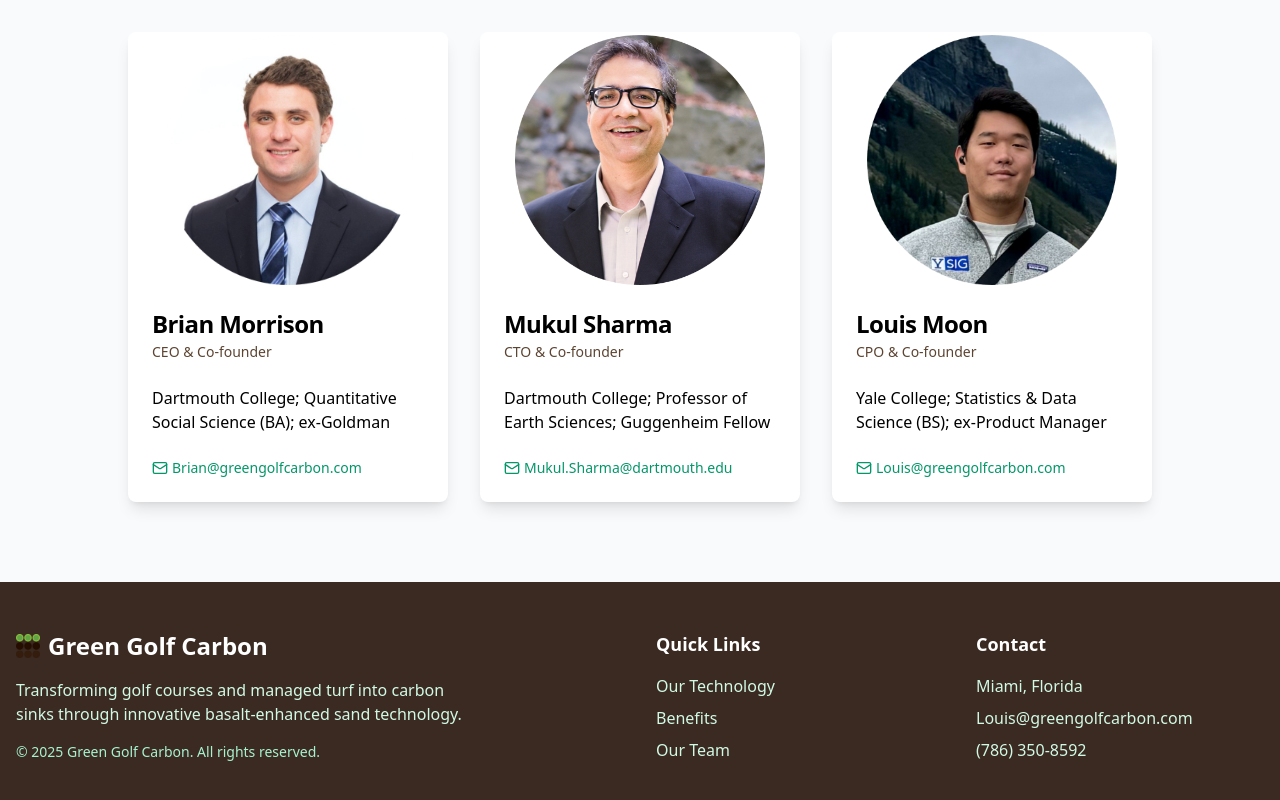
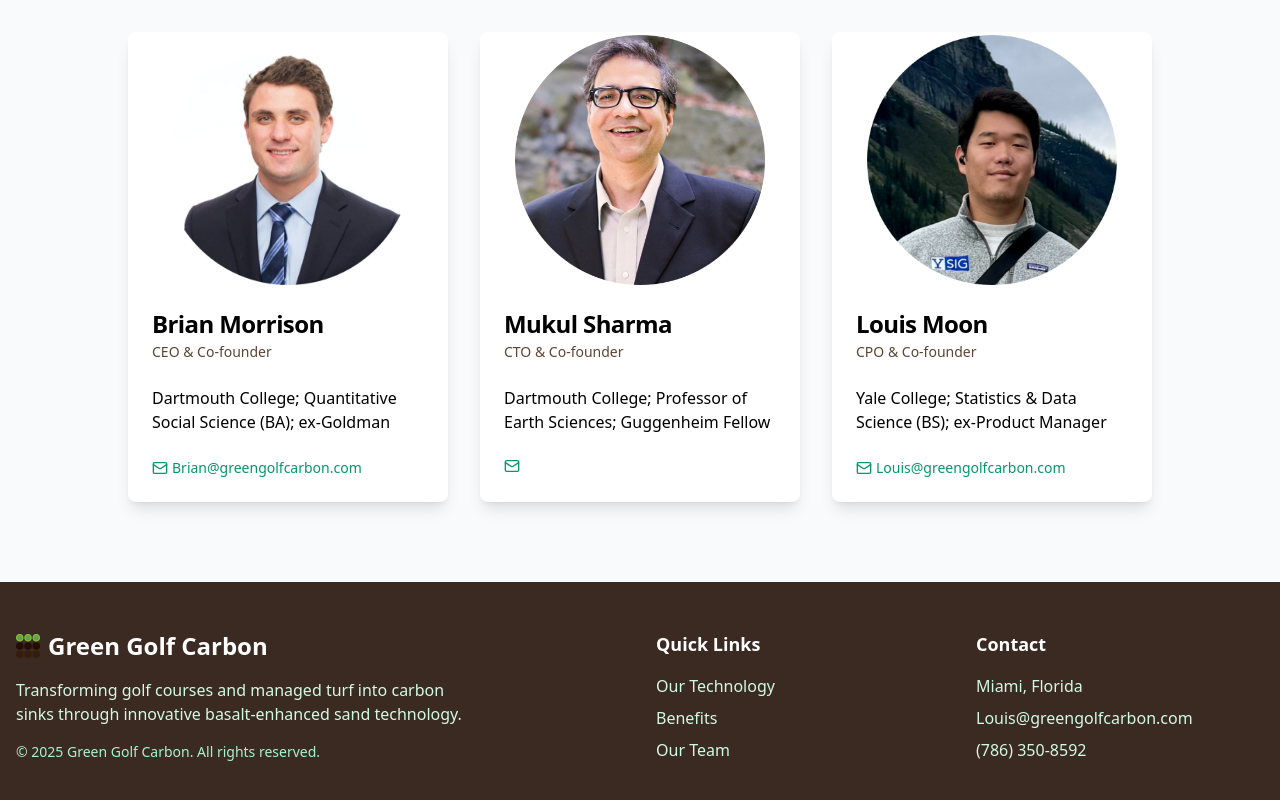
Before and after one commit to louis-moon/green-golf-carbon, a Next.js app: page / in a window 1280 px wide. Shown: the part 4059-4859 px from the top of the page. Built offline with nearby package versions, Linux system fonts and the light colour scheme.

Commit message:
remove email

```diff
--- a/components/team-section.tsx
+++ b/components/team-section.tsx
@@ -15,7 +15,7 @@ export default function TeamSection() {
       name: "Mukul Sharma",
       title: "CTO & Co-founder",
       bio: "Dartmouth College; Professor of Earth Sciences; Guggenheim Fellow",
-      email: "Mukul.Sharma@dartmouth.edu",
+      // email: "Mukul.Sharma@dartmouth.edu",
       image: "/mukul.png",
     },
     {
```
